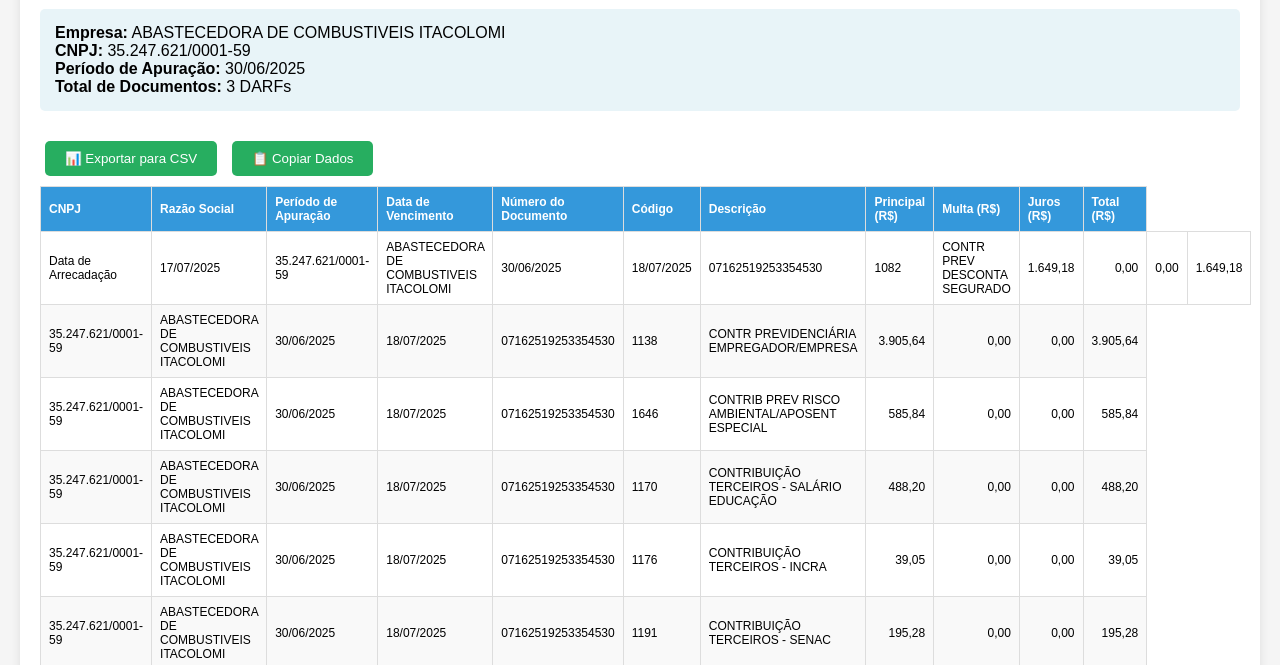
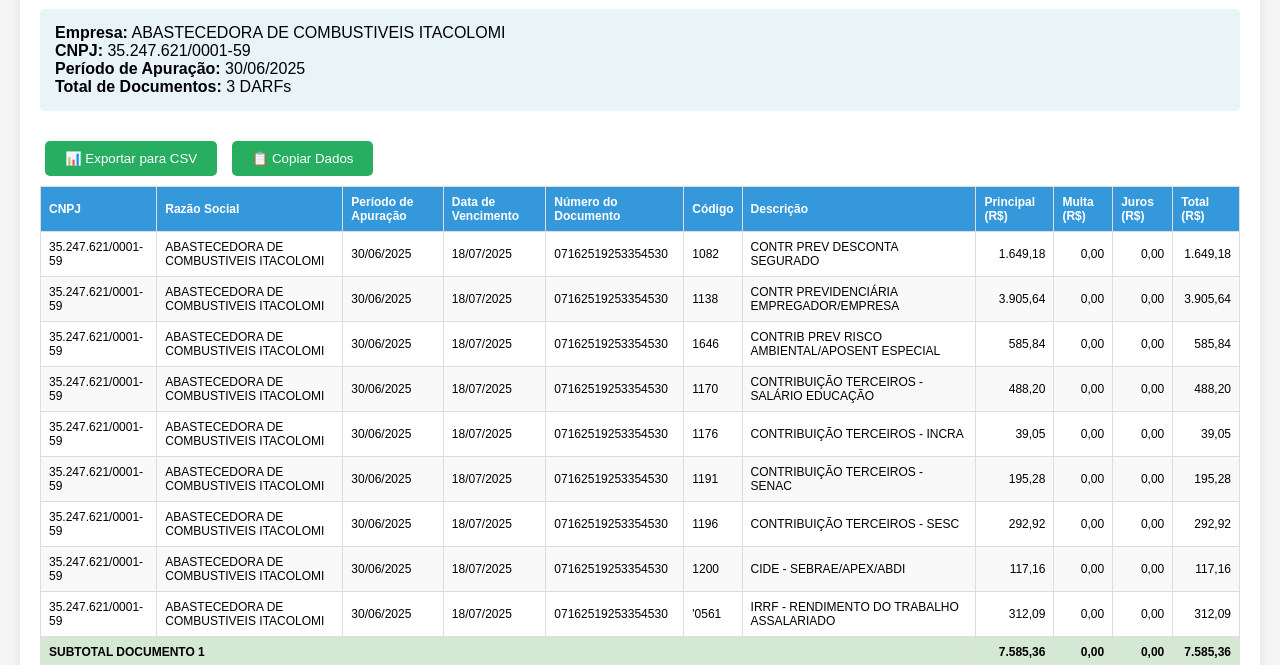
Before and after one commit to EvertonASP/Extracao_PDF, a plain HTML site: page index.html in a window 1280 px wide. Shown: the part 119-784 px from the top of the page. Drawn offline with Linux system fonts and the light colour scheme.

Commit message:
Update index.html

```diff
--- a/index.html
+++ b/index.html
@@ -117,8 +117,6 @@
             <tbody>
                 <!-- Documento 1 -->
                 <tr>
-                    <td>Data de Arrecadação</td>
-                    <td>17/07/2025</td>
                     <td>35.247.621/0001-59</td>
                     <td>ABASTECEDORA DE COMBUSTIVEIS ITACOLOMI</td>
                     <td>30/06/2025</td>
@@ -294,6 +292,11 @@
                     <td class="currency"><strong>0,00</strong></td>
                     <td class="currency"><strong>7.637,02</strong></td>
                 </tr>
+
+                 <!-- Data de Arrecadação -->
+                 <td>17/07/2025</td>
+                </tr>
+
             </tbody>
         </table>
     </div>
```
